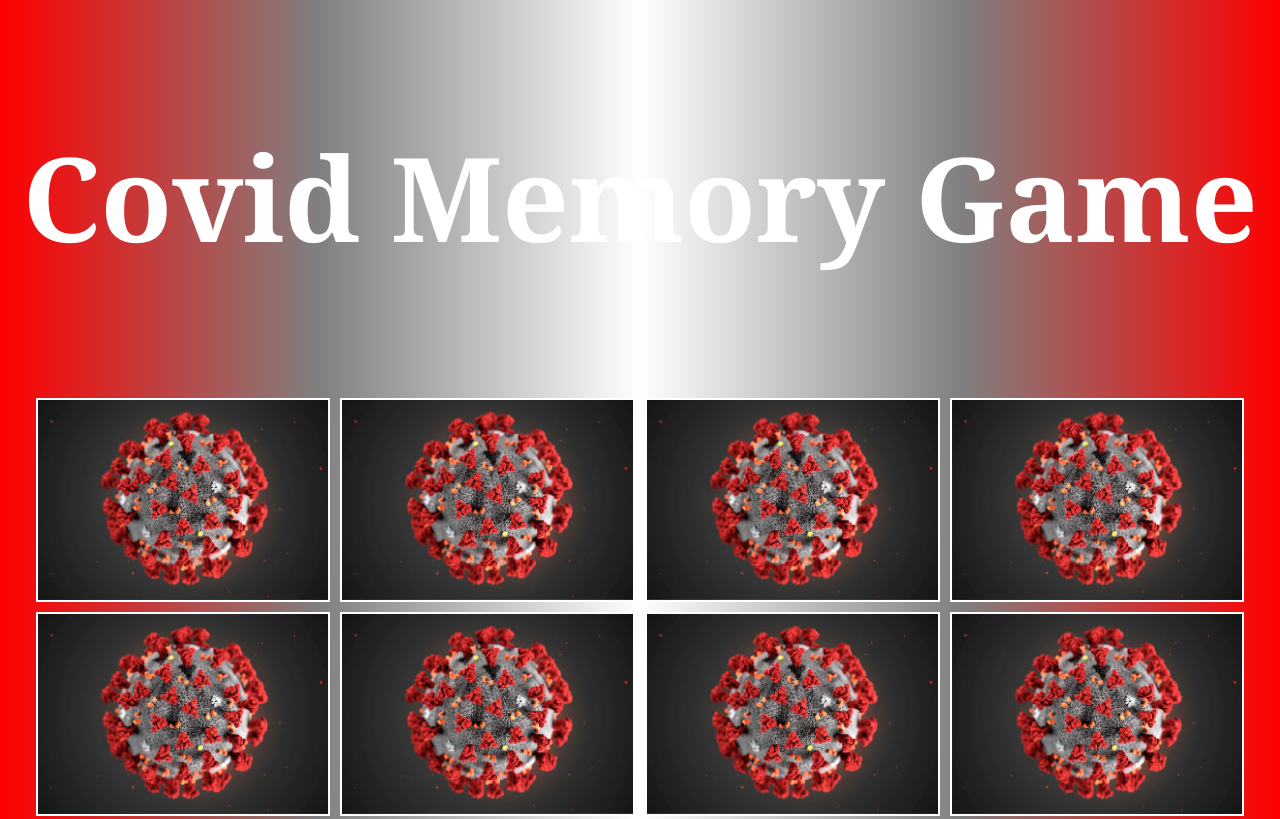
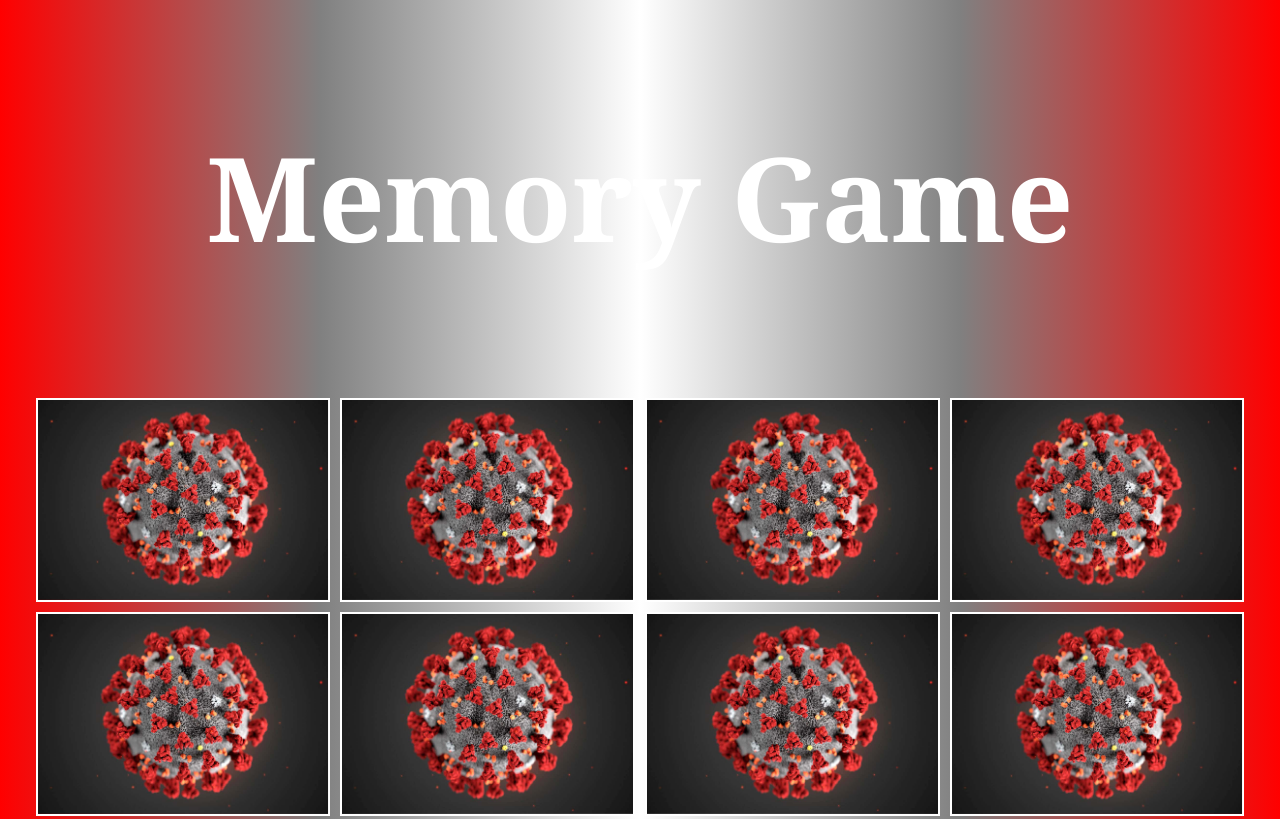
Before and after one commit to walters-skn/CovidMemoryGame, a plain HTML site: page index.html in a window 1280 px wide. Shown: the top 819 px of the page. Drawn offline with Linux system fonts and the light colour scheme.

Commit message:
Changes to the memory game

```diff
--- a/css/style.css
+++ b/css/style.css
@@ -7,7 +7,7 @@ grad1{
 .items-layout {
     display: flex;
     flex-flow: row wrap;
-    justify-content:center;
+    justify-content: center;
 }
 
 .item-card {
--- a/index.html
+++ b/index.html
@@ -1,12 +1,12 @@
 <!DOCTYPE html>
 <html>
     <head>
-        <title>Memory Game</title>
+        <title>Covid Memory Game</title>
         <link rel="stylesheet" href="css/style.css" />
         <script defer src="js/script.js" ></script>
     </head>
     <body>
-        <header> <h3>Covid Memory Game</h3></header>
+        <header> <h3>Memory Game</h3></header>
         <div id="items-layout" class="items-layout" ></div>
         <div id="grad1"></div>
     </body>
```
